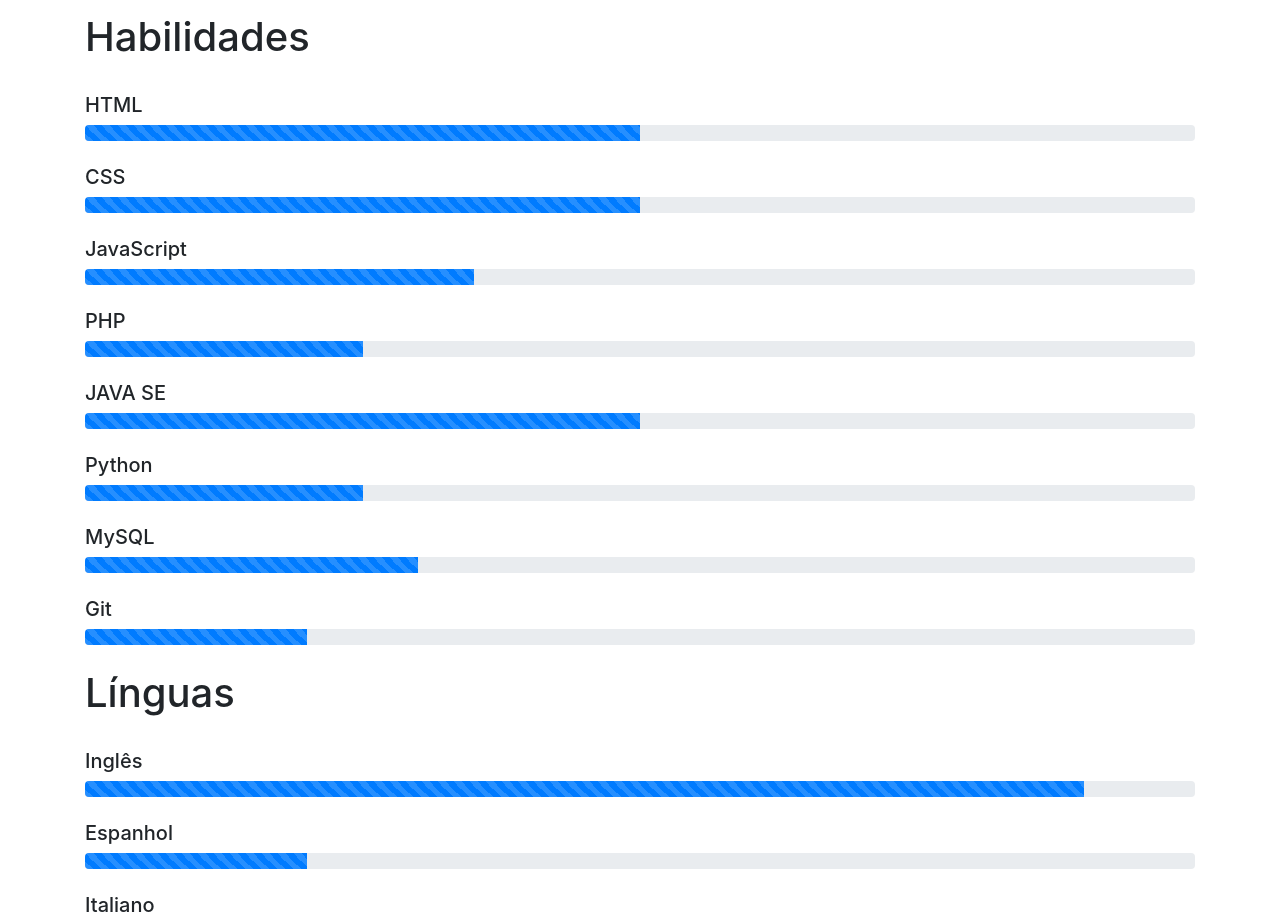
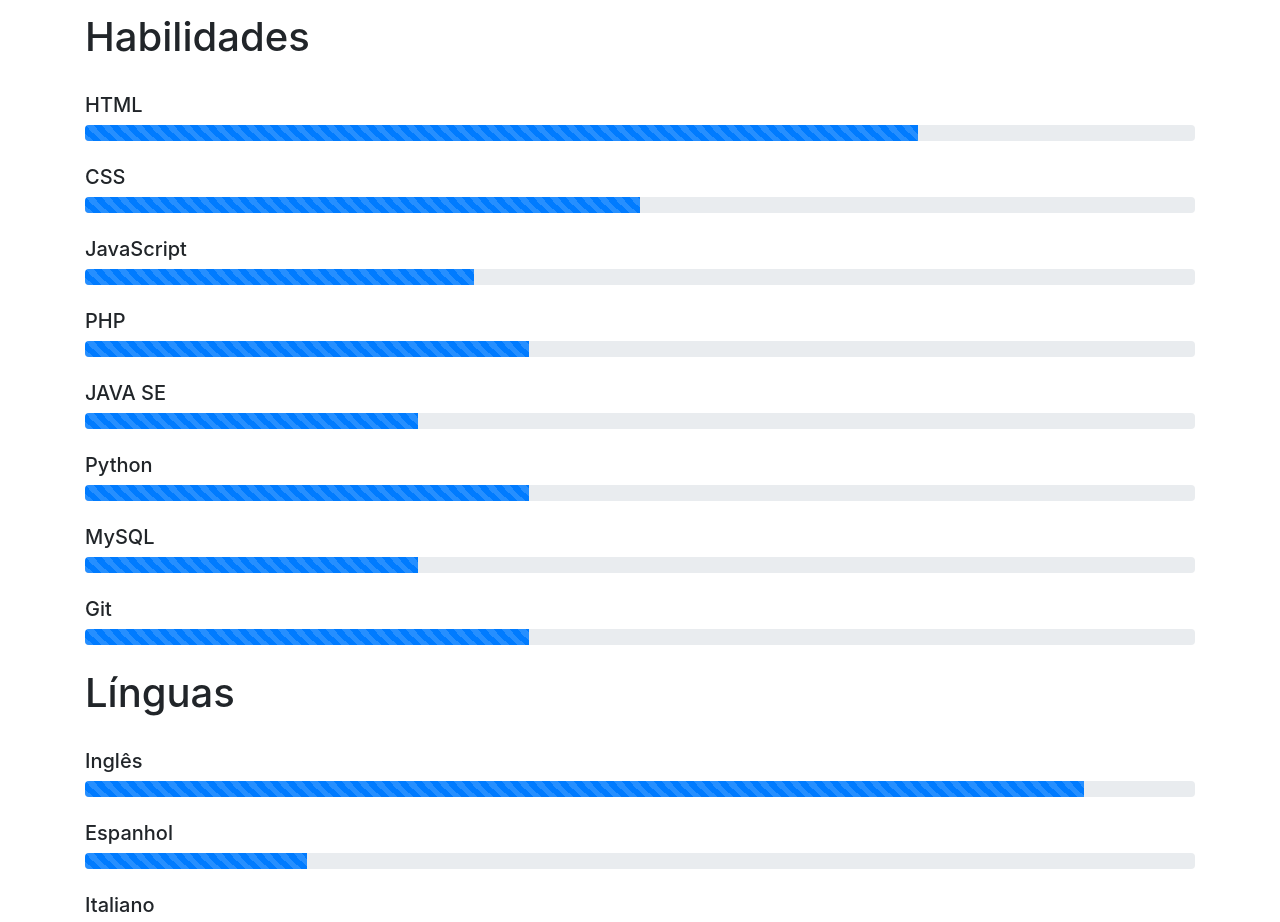
Before and after one commit to MateusKurten/curriculo, a plain HTML site: page index.html in a window 1280 px wide. Shown: the part 2542-3464 px from the top of the page. Drawn offline with nearby package versions, Linux system fonts and the light colour scheme.

Commit message:
Muda barra de habilidades

```diff
--- a/index.html
+++ b/index.html
@@ -236,7 +236,7 @@
 
     <h5>HTML</h5>
     <div class="progress">
-            <div class="progress-bar progress-bar-striped progress-bar-animated" role="progressbar" aria-valuenow="75" aria-valuemin="0" aria-valuemax="100" style="width: 50%"></div>
+            <div class="progress-bar progress-bar-striped progress-bar-animated" role="progressbar" aria-valuenow="75" aria-valuemin="0" aria-valuemax="100" style="width: 75%"></div>
           </div>
     <br>
     <h5>CSS</h5>
@@ -251,17 +251,17 @@
           <br>
     <h5>PHP</h5>
     <div class="progress">
-            <div class="progress-bar progress-bar-striped progress-bar-animated" role="progressbar" aria-valuenow="25" aria-valuemin="0" aria-valuemax="100" style="width: 25%"></div>
+            <div class="progress-bar progress-bar-striped progress-bar-animated" role="progressbar" aria-valuenow="25" aria-valuemin="0" aria-valuemax="100" style="width: 40%"></div>
           </div>
           <br>
     <h5>JAVA SE</h5>
     <div class="progress">
-            <div class="progress-bar progress-bar-striped progress-bar-animated" role="progressbar" aria-valuenow="50" aria-valuemin="0" aria-valuemax="100" style="width: 50%"></div>
+            <div class="progress-bar progress-bar-striped progress-bar-animated" role="progressbar" aria-valuenow="30" aria-valuemin="0" aria-valuemax="100" style="width: 30%"></div>
           </div>
           <br>
     <h5>Python</h5>
     <div class="progress">
-            <div class="progress-bar progress-bar-striped progress-bar-animated" role="progressbar" aria-valuenow="25" aria-valuemin="0" aria-valuemax="100" style="width: 25%"></div>
+            <div class="progress-bar progress-bar-striped progress-bar-animated" role="progressbar" aria-valuenow="40" aria-valuemin="0" aria-valuemax="100" style="width: 40%"></div>
           </div>
           <br>
     <h5>MySQL</h5>
@@ -271,7 +271,7 @@
         <br>
     <h5>Git</h5>
     <div class="progress">
-            <div class="progress-bar progress-bar-striped progress-bar-animated" role="progressbar" aria-valuenow="20" aria-valuemin="0" aria-valuemax="100" style="width: 20%"></div>
+            <div class="progress-bar progress-bar-striped progress-bar-animated" role="progressbar" aria-valuenow="40" aria-valuemin="0" aria-valuemax="100" style="width: 40%"></div>
           </div>
           <br>
 
```
